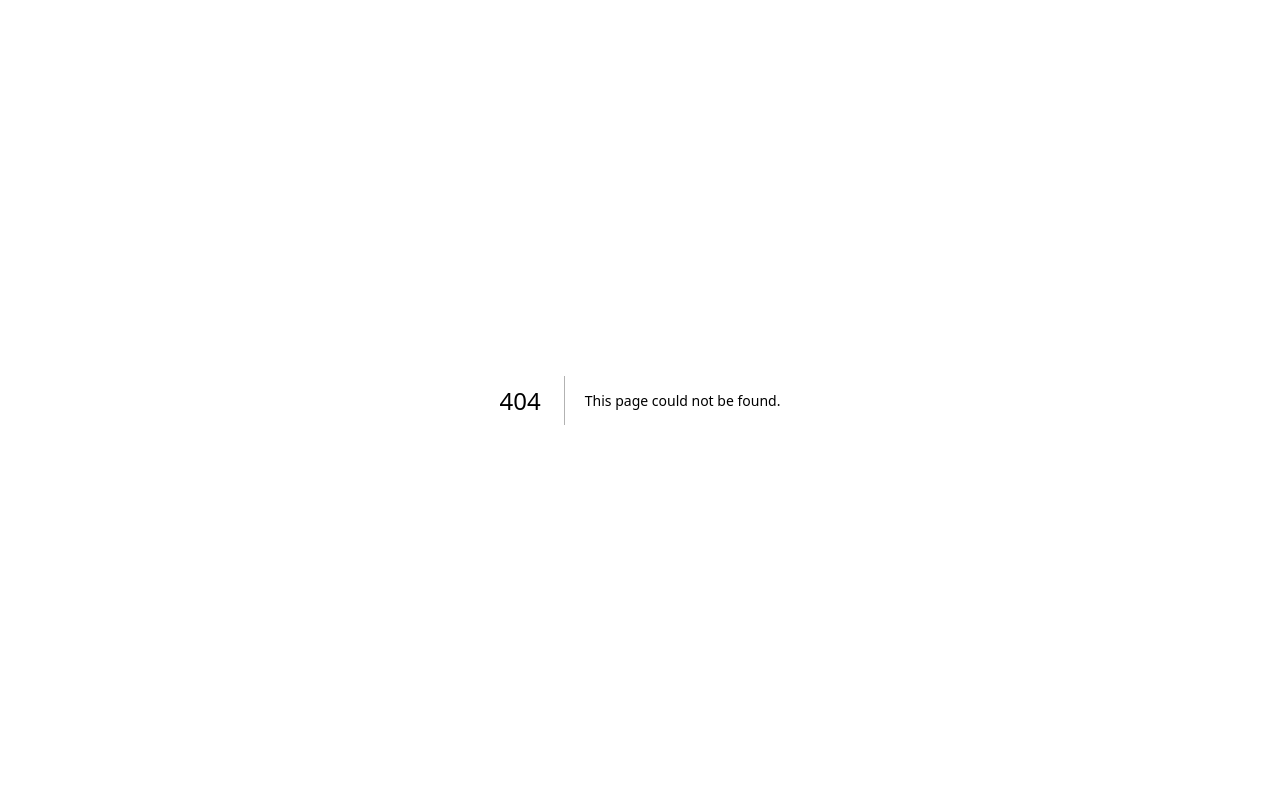
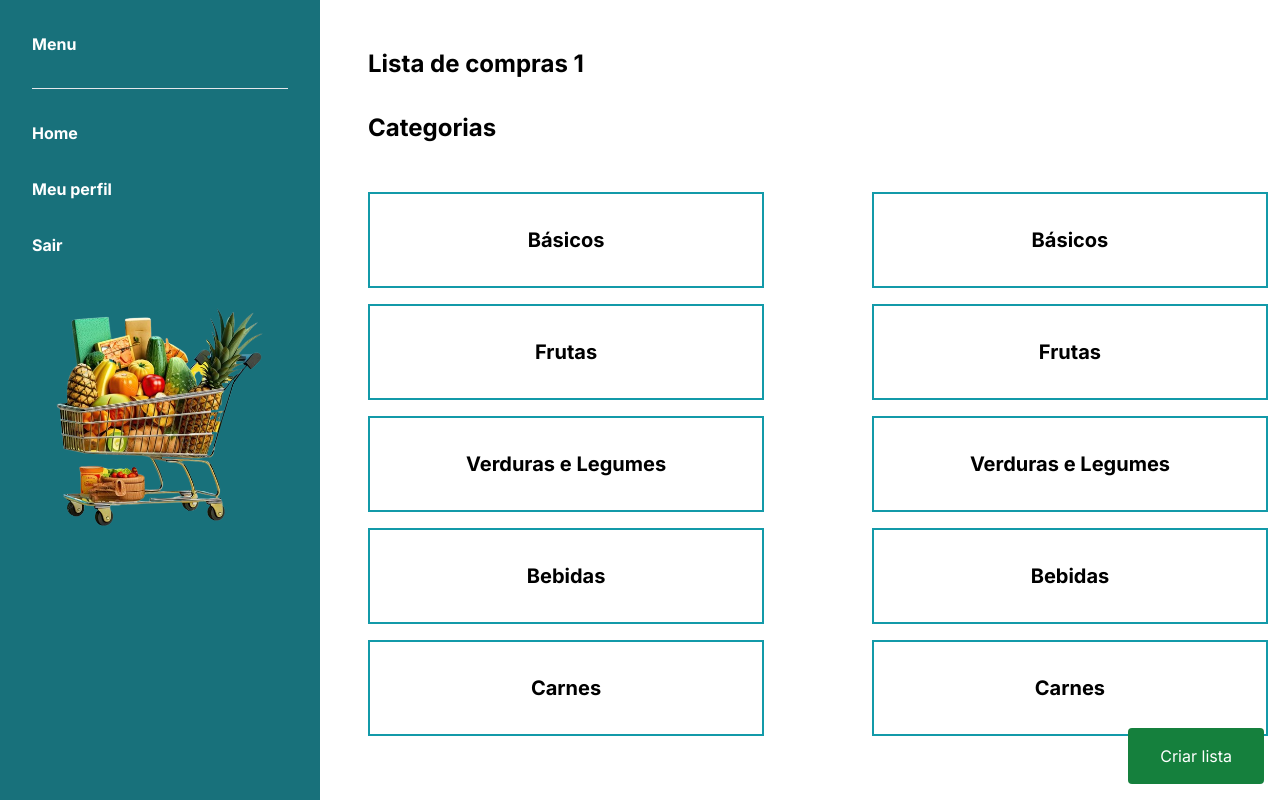
Before and after one commit to joaonevescampos/lista-de-compras, a Next.js app in the folder frontend/: page /list in a window 1280 px wide. Before the commit this address had no page. Built offline with nearby package versions, Linux system fonts and the light colour scheme.

Commit message:
criando página list

```diff
--- /dev/null
+++ b/frontend/src/app/list/page.tsx
@@ -0,0 +1,52 @@
+import Menu from "@/components/Menu";
+
+export default function List() {
+  return (
+    <>
+      <Menu />
+      <main className="xl:ml-80 px-12 flex flex-col gap-8 pt-32 xl:pt-12">
+        <h1 className="text-2xl font-bold">Lista de compras 1</h1>
+        <h2 className="text-2xl font-bold">Categorias</h2>
+        <div className="flex flex-col xl:flex-row xl:justify-between xl:w-[900px] gap-4 my-4 m-auto">
+          <section className="flex flex-col gap-4">
+            <div className="flex flex-col justify-center items-center border-primaryColor border-2 px-24 py-8">
+              <span className="text-xl font-bold">Básicos</span>
+            </div>
+            <div className="flex flex-col justify-center items-center border-primaryColor border-2 px-24 py-8">
+              <span className="text-xl font-bold">Frutas</span>
+            </div>
+            <div className="flex flex-col justify-center items-center border-primaryColor border-2 px-24 py-8">
+              <span className="text-xl text-center font-bold">Verduras e Legumes</span>
+            </div>
+            <div className="flex flex-col justify-center items-center border-primaryColor border-2 px-24 py-8">
+              <span className="text-xl font-bold">Bebidas</span>
+            </div>
+            <div className="flex flex-col justify-center items-center border-primaryColor border-2 px-24 py-8">
+              <span className="text-xl font-bold">Carnes</span>
+            </div>
+          </section>
+          <section className="flex flex-col gap-4">
+            <div className="flex flex-col justify-center items-center border-primaryColor border-2 px-24 py-8">
+              <span className="text-xl font-bold">Básicos</span>
+            </div>
+            <div className="flex flex-col justify-center items-center border-primaryColor border-2 px-24 py-8">
+              <span className="text-xl font-bold">Frutas</span>
+            </div>
+            <div className="flex flex-col justify-center items-center border-primaryColor border-2 px-24 py-8">
+              <span className="text-xl font-bold">Verduras e Legumes</span>
+            </div>
+            <div className="flex flex-col justify-center items-center border-primaryColor border-2 px-24 py-8">
+              <span className="text-xl font-bold">Bebidas</span>
+            </div>
+            <div className="flex flex-col justify-center items-center border-primaryColor border-2 px-24 py-8">
+              <span className="text-xl font-bold">Carnes</span>
+            </div>
+          </section>
+        </div>
+        <button className="fixed right-4 bottom-4 bg-green-700 rounded px-8 py-4 text-white cursor-pointer">
+          Criar lista
+        </button>
+      </main>
+    </>
+  );
+}
--- a/frontend/src/app/mylists/page.tsx
+++ b/frontend/src/app/mylists/page.tsx
@@ -1,36 +1,21 @@
 import List from "@/components/List";
-import Link from "next/link";
-import Image from "next/image";
-import comprasImg from "../../assets/img/compras.png";
+import Menu from "@/components/Menu";
 
 export default function MyLists() {
   return (
     <>
-      <menu className="bg-secondaryColor text-white xl:h-screen h-24 w-full xl:w-80 fixed flex xl:flex-col flex-row gap-8 p-8">
-        <h2 className="font-bold hidden xl:block">Menu</h2>
-        <hr />
-        <Link href="/mylists" className="font-bold">Home</Link>
-        <Link href="/mylists" className="font-bold">Meu perfil</Link>
-        <Link href="/" className="font-bold absolute top-8 right-8 xl:static">Sair</Link>
-        <Image
-            src={comprasImg}
-            width={400}
-            alt="compras"
-            className="hidden xl:block"
-          />
-      </menu>
+      <Menu />
       <main className="xl:ml-80 px-12 flex flex-col gap-8 pt-32 xl:pt-12">
-        <h1 className="text-primaryColor font-bold text-4xl">Bem vindo, João!</h1>
-        <h2 className="text-2xl font-bold mb-8">Minhas listas</h2>
-        <div className="max-w-[800px] m-auto flex items-center justify-center flex-wrap gap-8 ">
+        <h1 className="text-primaryColor font-bold text-3xl xl:text-4xl">Bem vindo, João!</h1>
+        <h2 className="text-2xl font-bold">Minhas listas</h2>
+        <div className="max-w-[800px] m-auto flex items-center justify-center flex-wrap gap-8 py-8">
             <List listName="Lista 1" />
             <List listName="Lista 2" />
             <List listName="Lista 3" />
             <List listName="Lista 4" />
-
         </div>
         <button className="fixed right-4 bottom-4 bg-green-700 rounded px-8 py-4 text-white cursor-pointer">
-          Criar uma lista
+          Criar lista
         </button>
       </main>
     </>
--- a/frontend/src/app/page.tsx
+++ b/frontend/src/app/page.tsx
@@ -17,7 +17,7 @@ export default function Login() {
             </legend>
             <fieldset className="flex flex-col gap-4 bg-white p-8 rounded-2xl w-full max-w-[500px]">
               <div className="flex flex-col">
-                <label htmlFor="email" className="text-base mb-1">
+                <label htmlFor="email" className="text-sm mb-1">
                   e-mail
                 </label>
                 <input
@@ -27,7 +27,7 @@ export default function Login() {
                 />
               </div>
               <div className="flex flex-col">
-                <label htmlFor="password" className="text-base mb-1">
+                <label htmlFor="password" className="text-sm mb-1">
                   senha
                 </label>
                 <input
--- a/frontend/src/app/signup/page.tsx
+++ b/frontend/src/app/signup/page.tsx
@@ -17,8 +17,8 @@ export default function SignUp() {
             </legend>
             <fieldset className="flex flex-col gap-4 bg-white p-4 rounded-2xl w-full max-w-[500px]">
               <div className="flex flex-col">
-                <label htmlFor="email" className="text-base mb-1">
-                  nome
+                <label htmlFor="email" className="text-sm mb-1">
+                  Nome
                 </label>
                 <input
                   type="text"
@@ -27,7 +27,7 @@ export default function SignUp() {
                 />
               </div>
               <div className="flex flex-col">
-                <label htmlFor="email" className="text-base mb-1">
+                <label htmlFor="email" className="text-sm mb-1">
                   e-mail
                 </label>
                 <input
@@ -37,8 +37,8 @@ export default function SignUp() {
                 />
               </div>
               <div className="flex flex-col">
-                <label htmlFor="password" className="text-base mb-1">
-                  senha
+                <label htmlFor="password" className="text-sm mb-1">
+                  Senha
                 </label>
                 <input
                   type="password"
@@ -47,7 +47,7 @@ export default function SignUp() {
                 />
               </div>
               <div className="flex flex-col">
-                <label htmlFor="password" className="text-base mb-1">
+                <label htmlFor="password" className="text-sm mb-1">
                   Confirmar senha
                 </label>
                 <input
--- a/frontend/src/components/List.tsx
+++ b/frontend/src/components/List.tsx
@@ -4,7 +4,7 @@ type typeProps = {
 
 export default function List({ listName }: typeProps) {
   return (
-    <div className="bg-primaryColor w-full xl:w-[350px] h-32 rounded flex items-center justify-center opacity-70">
+    <div className="bg-primaryColor w-full xl:w-[350px] h-32 rounded flex items-center justify-center">
       <span className="text-white font-bold text-2xl">{listName}</span>
     </div>
   );
--- /dev/null
+++ b/frontend/src/components/Menu.tsx
@@ -0,0 +1,27 @@
+import Link from "next/link";
+import Image from "next/image";
+import comprasImg from "../assets/img/compras.png";
+
+export default function Menu() {
+  return (
+    <menu className="bg-secondaryColor text-white xl:h-screen w-full xl:w-80 fixed flex xl:flex-col flex-row gap-8 py-8 xl:px-8">
+      <h2 className="font-bold hidden xl:block">Menu</h2>
+      <hr />
+      <Link href="/mylists" className="font-bold">
+        Home
+      </Link>
+      <Link href="/mylists" className="font-bold">
+        Meu perfil
+      </Link>
+      <Link href="/" className="font-bold absolute top-8 right-8 xl:static">
+        Sair
+      </Link>
+      <Image
+        src={comprasImg}
+        width={400}
+        alt="compras"
+        className="hidden xl:block"
+      />
+    </menu>
+  );
+}
--- a/frontend/tailwind.config.ts
+++ b/frontend/tailwind.config.ts
@@ -15,7 +15,7 @@ const config: Config = {
       },
       colors: {
         primaryColor: "#139AA9",
-        secondaryColor: "#05434A",
+        secondaryColor: "#18717B",
       },
     },
   },
```
